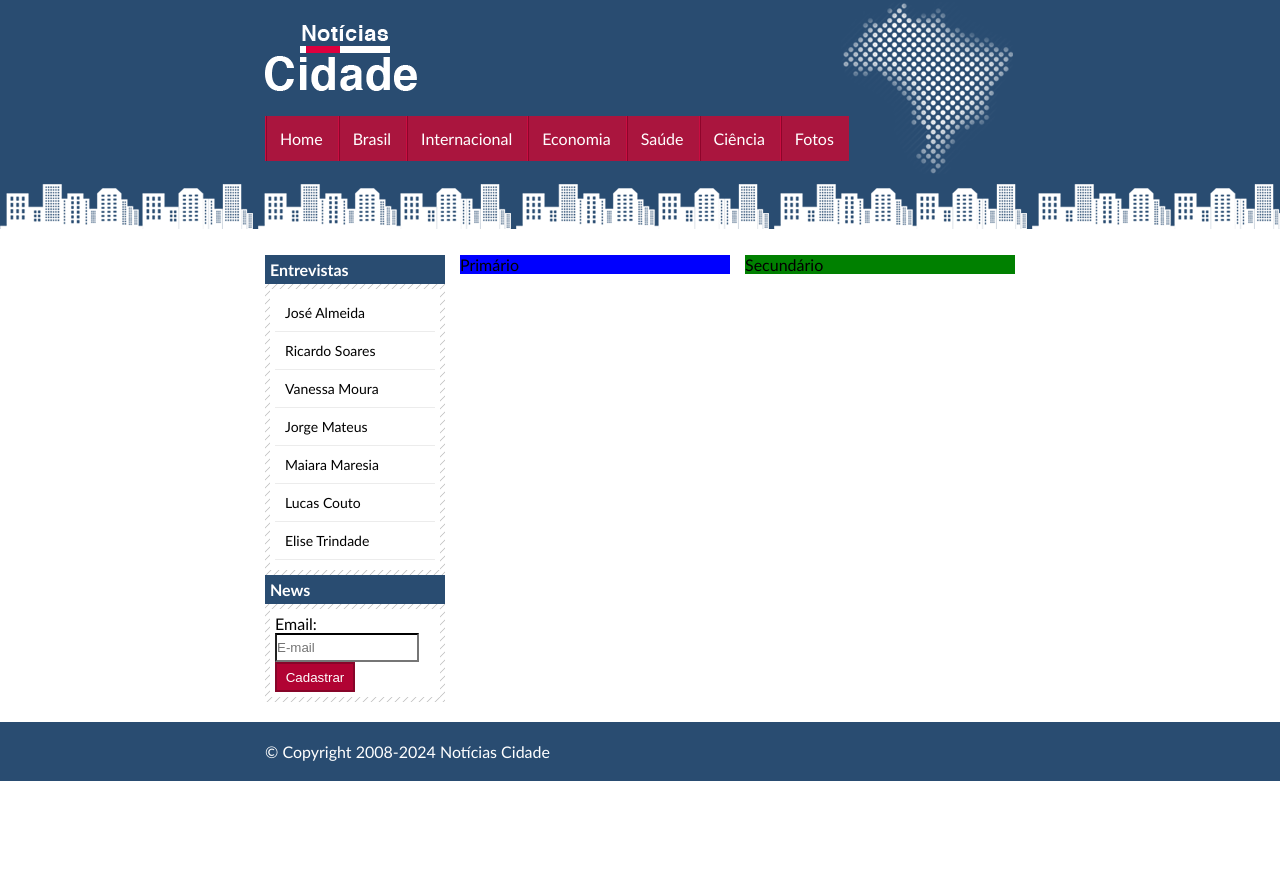
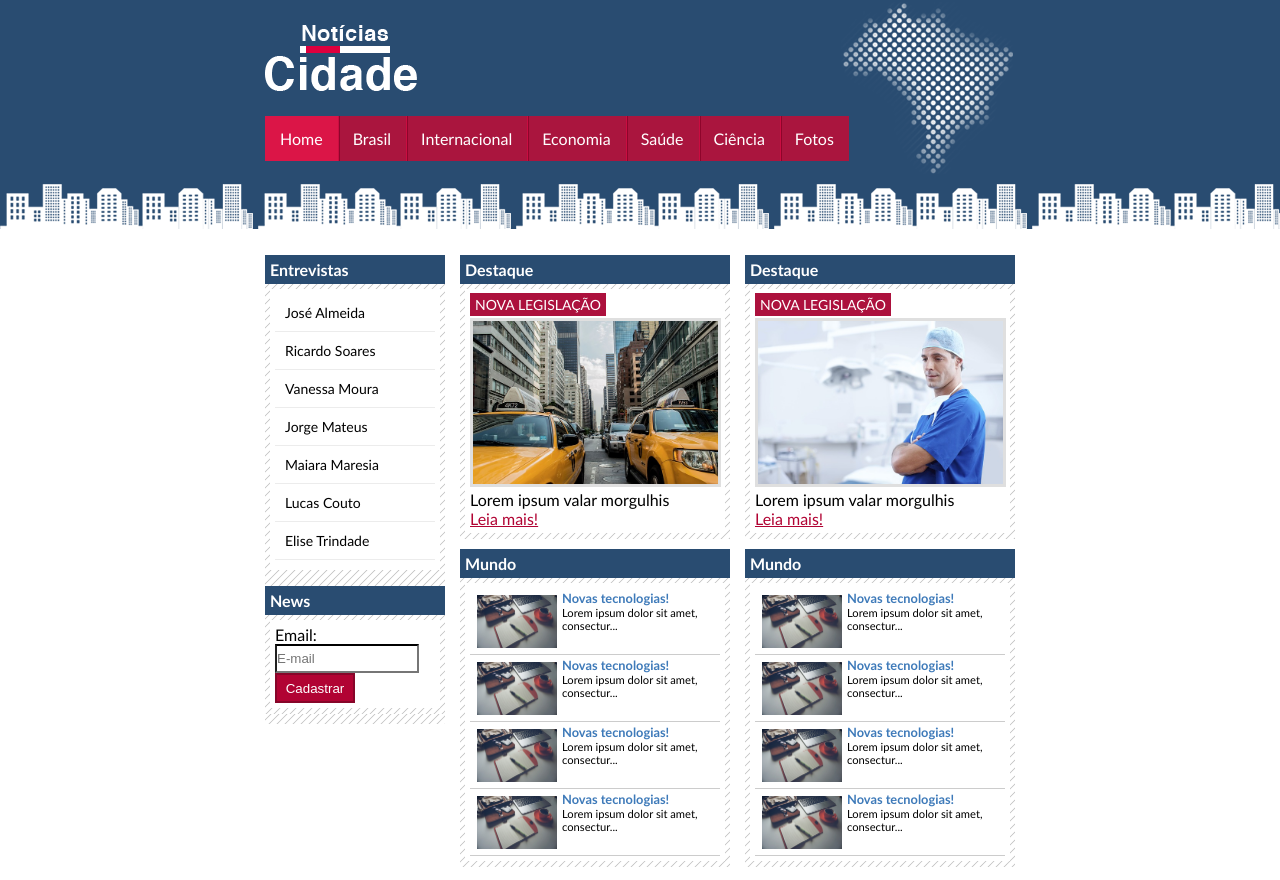
Before and after one commit to nobreaz/Web-DEV, a plain HTML site: page secao7/PROJETO - Notícias Cidade/index.html in a window 1280 px wide. Shown: the top 880 px of the page. Before the commit the page ends 800 px from the top, so only its background shows below. Drawn offline with Linux system fonts and the light colour scheme.

Commit message:
Finalização Notícia Cidade

```diff
--- a/secao7/PROJETO - Notícias Cidade/estilo.css
+++ b/secao7/PROJETO - Notícias Cidade/estilo.css
@@ -6,6 +6,9 @@
 body{
     font-family: "Trebuchet MS", Helvetica, sans-serif;
     background: #fff url(Imagens/fundo.png) repeat-x;
+}
+ul{
+    list-style-type: none;
 }
 
 #container{
@@ -36,10 +39,10 @@ body{
     list-style-type: none;
     margin: 15px 0;
 }
-ul .atual a{
+#topo ul .atual a{
     background-color: rgb(219, 21, 71);
 }
-ul .primeiro a{
+#topo ul .primeiro a{
     background-image: none;
 }
 #topo ul a:hover{
@@ -52,14 +55,68 @@ ul .primeiro a{
 
 /* PRIMARIO */
 #tres-colunas #primario{
-    background-color: blue;
     float: left;
     width: 270px;
     margin: 0 0 20px 195px;
 }
+.titulo-reportagem{
+    color: #fff;
+    background: #ac113d;
+    display: inline;
+    padding: 3px 5px;
+    text-transform: uppercase;
+    font-size: 14px;
+    margin-bottom: 3px;
+}
+.foto-reportagem{
+    width: 98%;
+    margin-top: 5px;
+    border: 3px solid #dfdfdf;
+}
+.caixa{
+    background: url(Imagens/fundo-caixa.png);
+    padding-bottom: 1px;
+    margin-bottom: 10px;
+}
+.caixa-conteudo a{
+    color: #b10333;
+}
+.caixa-conteudo a:hover{
+    color: red;
+}
+
+#lista-noticias li {
+	padding: 2px;
+	border-bottom: 1px solid #ccc;
+	height: 62px;
+}
+
+#lista-noticias li a img {
+	float: left;
+	margin: 5px;
+}
+
+#lista-noticias li a {
+	text-decoration: none;
+}
+
+#lista-noticias li a h3 {
+	font-size: 0.8em;
+	padding: 0;
+	color: #3e7ab9;
+}
+
+#lista-noticias li a p {
+	font-size: 0.7em;
+	color: #000;
+}
+
+#lista-noticias li:hover {
+	background: #eee;
+	cursor: pointer;
+}
 /* SECUNDÁRIO */
 #secundario{
-    background-color: green;
     width: 270px;
     float: left;
     margin: 0 0 20px 15px;
@@ -71,20 +128,20 @@ ul .primeiro a{
     width: 180px;
     margin: 0 0 20px -750px;
 }
-#lateral h2{
+.caixa h2{
     background-color:#294c71;
     font-size: 1em;
     padding: 5px;
     color: #fff;
     margin-bottom: 5px;
 }
-.caixa ul{
+#lateral .caixa ul{
     margin-bottom: 5px;
 }
-.caixa ul li{
+#lateral .caixa ul li{
     list-style-type: none;
 }
-.caixa ul li a{
+#lateral .caixa ul li a{
     background: #fff;
     margin: 0 auto;
     padding: 10px;
@@ -95,7 +152,7 @@ ul .primeiro a{
     color: black;
     border-bottom: 1px solid #ececec;
 }
-.caixa ul li a:hover{
+#lateral .caixa ul li a:hover{
     background: #f9f9f9 url(Imagens/marcador.png) no-repeat center left;
     color: #a1a1a1;
     text-indent: 15px;
--- a/secao7/PROJETO - Notícias Cidade/index.html
+++ b/secao7/PROJETO - Notícias Cidade/index.html
@@ -13,20 +13,113 @@
                 <h1 class="logo">Notícias Cidade</h1>
                 <ul class="navegacao">
                     <li class="atual primeiro"><a href="">Home</a></li>
-                    <li><a href="brasil.html">Brasil</a></li>
-                    <li><a href="internacional.html">Internacional</a></li>
-                    <li><a href="economia.html">Economia</a></li>
-                    <li><a href="saude.html">Saúde</a></li>
-                    <li><a href="ciencia.html">Ciência</a></li>
-                    <li><a href="fotos.html">Fotos</a></li>
+                    <li><a href="">Brasil</a></li>
+                    <li><a href="">Internacional</a></li>
+                    <li><a href="">Economia</a></li>
+                    <li><a href="">Saúde</a></li>
+                    <li><a href="">Ciência</a></li>
+                    <li><a href="">Fotos</a></li>
                 </ul>
             </div>  <!-- Fim header-->
             <!-- Início Conteúdo -->
             <div id="conteudo">
                 <div id="primario">
-                    Primário
+                    <div class="caixa">
+                        <h2>Destaque</h2>
+                        <div class="caixa-conteudo">
+                            <div class="titulo-reportagem">Nova legislação</div>
+                            <img class="foto-reportagem" src="Imagens/taxi.jpg">
+                            <div class="legenda">Lorem ipsum valar morgulhis</div>
+                            <a href="">Leia mais!</a>
+                        </div>
+                    </div>
+                    <div class="caixa">
+                        <h2>Mundo</h2>
+                        <div class="caixa-conteudo">
+                            <div id="lista-noticias">
+                                <ul>
+                                    <li>
+                                        <a href="">
+                                            <img width="80px" src="Imagens/tecnologia.jpg">
+                                            <h3>Novas tecnologias!</h3>
+                                            <p>Lorem ipsum dolor sit amet, consectur...</p>
+                                        </a>
+
+                                    </li>
+                                    <li>
+                                        <a href="">
+                                            <img width="80px" src="Imagens/tecnologia.jpg">
+                                            <h3>Novas tecnologias!</h3>
+                                            <p>Lorem ipsum dolor sit amet, consectur...</p>
+                                        </a>
+                                    </li>
+                                    <li>
+                                        <a href="">
+                                            <img width="80px" src="Imagens/tecnologia.jpg">
+                                            <h3>Novas tecnologias!</h3>
+                                            <p>Lorem ipsum dolor sit amet, consectur...</p>
+                                        </a>
+                                    </li>
+                                    <li>
+                                        <a href="">
+                                            <img width="80px" src="Imagens/tecnologia.jpg">
+                                            <h3>Novas tecnologias!</h3>
+                                            <p>Lorem ipsum dolor sit amet, consectur...</p>
+                                        </a>
+                                    </li>
+                                </ul>
+                            </div>
+                        </div>
+                    </div>
                 </div>
-                <div id="secundario">Secundário</div>
+                <div id="secundario"><div class="caixa">
+                    <h2>Destaque</h2>
+                    <div class="caixa-conteudo">
+                        <div class="titulo-reportagem">Nova legislação</div>
+                        <img class="foto-reportagem" src="Imagens/doutor.jpg">
+                        <div class="legenda">Lorem ipsum valar morgulhis</div>
+                        <a href="">Leia mais!</a>
+                    </div>
+                </div>
+                <div class="caixa">
+                    <h2>Mundo</h2>
+                    <div class="caixa-conteudo">
+                        <div id="lista-noticias">
+                            <ul>
+                                <li>
+                                    <a href="">
+                                        <img width="80px" src="Imagens/tecnologia.jpg">
+                                        <h3>Novas tecnologias!</h3>
+                                        <p>Lorem ipsum dolor sit amet, consectur...</p>
+                                    </a>
+
+                                </li>
+                                <li>
+                                    <a href="">
+                                        <img width="80px" src="Imagens/tecnologia.jpg">
+                                        <h3>Novas tecnologias!</h3>
+                                        <p>Lorem ipsum dolor sit amet, consectur...</p>
+                                    </a>
+                                </li>
+                                <li>
+                                    <a href="">
+                                        <img width="80px" src="Imagens/tecnologia.jpg">
+                                        <h3>Novas tecnologias!</h3>
+                                        <p>Lorem ipsum dolor sit amet, consectur...</p>
+                                    </a>
+                                </li>
+                                <li>
+                                    <a href="">
+                                        <img width="80px" src="Imagens/tecnologia.jpg">
+                                        <h3>Novas tecnologias!</h3>
+                                        <p>Lorem ipsum dolor sit amet, consectur...</p>
+                                    </a>
+                                </li>
+                            </ul>
+                        </div>
+                    </div>
+                </div>
+            </div></div>
                 <!-- Início lateral -->
                 <div id="lateral">
                     <!-- Início caixa de Entrevista -->
```
Also changed, not shown: secao7/PROJETO - Notícias Cidade/brasil.html (deleted, +0 -25 lines), secao7/PROJETO - Notícias Cidade/ciencia.html (deleted, +0 -25 lines), secao7/PROJETO - Notícias Cidade/economia.html (deleted, +0 -25 lines), secao7/PROJETO - Notícias Cidade/fotos.html (deleted, +0 -25 lines), secao7/PROJETO - Notícias Cidade/internacional.html (deleted, +0 -25 lines), secao7/PROJETO - Notícias Cidade/saude.html (deleted, +0 -24 lines).
